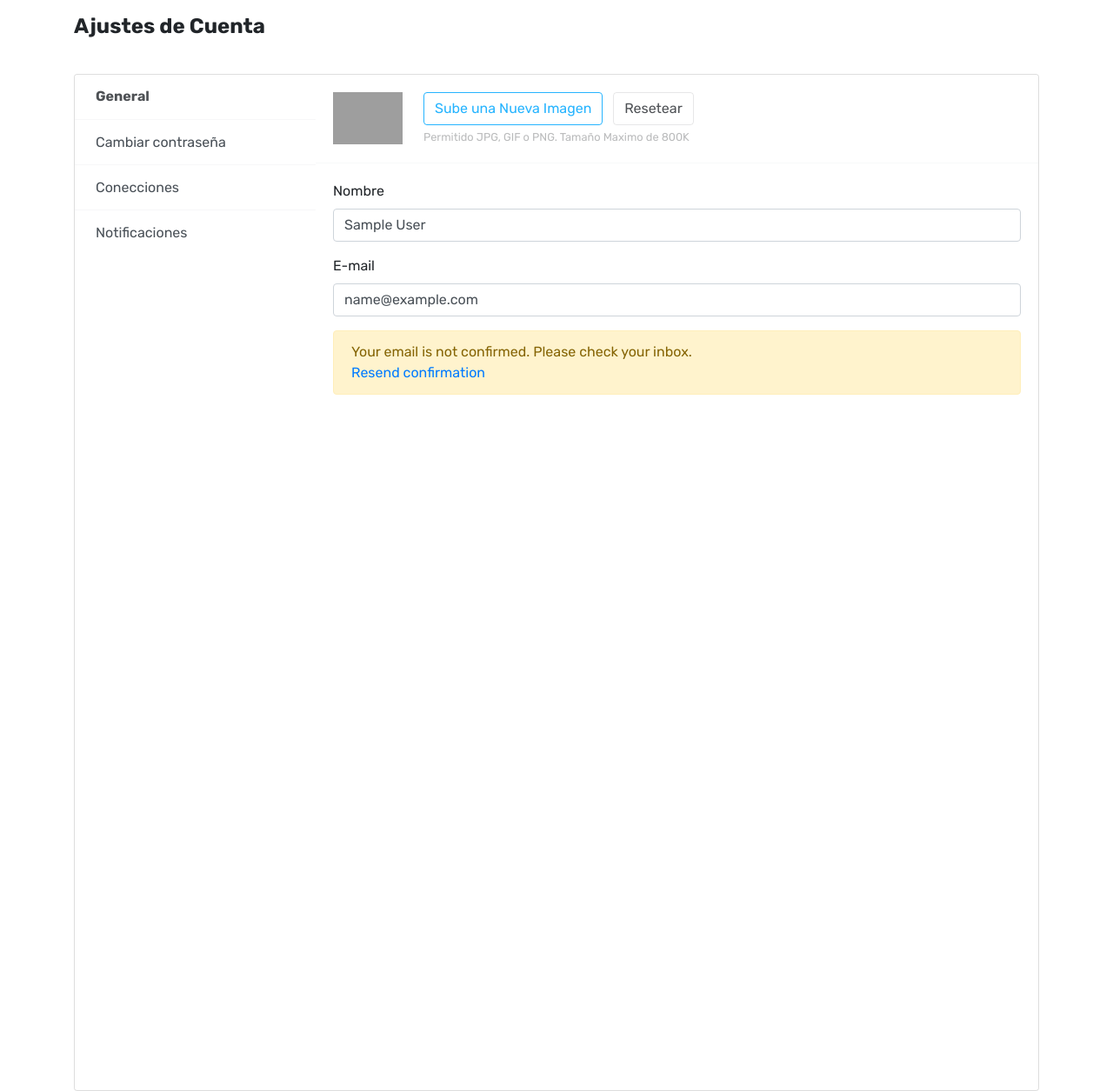
After one commit to T-Restrepo-A/EggRut, a PHP site: page /user.php in a window 1280 px wide. The commit adds this page. Shown: the whole page at 87% size. Run offline with PHP 8.4, Linux system fonts and the light colour scheme; the visitor is signed in with stand-in values (Sample User, id 1); some libraries are stand-ins or nearby versions; grey boxes are pictures that could not be loaded.

Commit message:
Se hace funcional el cambiar contraseña, agregando el hash a trs archivos para mejorar la seguiridad

```diff
--- /dev/null
+++ b/Proyecto_wiper/Eccomerce/cambiar_contraseña.php
@@ -0,0 +1,41 @@
+<?php
+include 'conexion.php';
+include 'listar.php';
+
+// Verificar si el formulario fue enviado
+if ($_SERVER['REQUEST_METHOD'] == 'POST') {
+    $current_password = $_POST['current_password'];
+    $new_password = $_POST['new_password'];
+    $confirm_password = $_POST['confirm_password'];
+
+    // Validar que las nuevas contraseñas coincidan
+    if ($new_password !== $confirm_password) {
+        exit('Las nuevas contraseñas no coinciden.');
+    }
+
+    // Obtener la contraseña actual de la base de datos
+    $stmt = $con->prepare('SELECT contraseña FROM  tbl_usuario WHERE id_usuario = ?');
+    $stmt->bind_param('i', $id);
+    $stmt->execute();
+    $result = $stmt->get_result();
+    $user = $result->fetch_assoc();
+
+    // Verificar la contraseña actual
+    if (!password_verify($current_password, $user['contraseña'])) {
+        exit('La contraseña actual es incorrecta.');
+    }
+    // Hashear la nueva contraseña
+    $new_password_hash = password_hash($new_password, PASSWORD_DEFAULT);
+
+    // Actualizar la contraseña en la base de datos
+    $stmt = $con->prepare('UPDATE  tbl_usuario SET contraseña = ? WHERE id_usuario = ?');
+    $stmt->bind_param('si', $new_password_hash, $id);
+    if ($stmt->execute()) {
+        echo "<script>alert('Cambio hecho exitosamente');</script>";
+        echo "<script>window.location='user.php'; </script>";
+    } else {
+        echo 'Error al cambiar la contraseña.';
+    }
+}
+
+?>
--- a/Proyecto_wiper/Eccomerce/css/main.css
+++ b/Proyecto_wiper/Eccomerce/css/main.css
@@ -286,18 +286,7 @@ main {
 }
 
 /** Apartado navbar  **/
-@import url("https://fonts.googleapis.com/css2?family=Poppins:wght@100;200;300;400;500&display=swap");
-:root {
-  --primary: #eeeeee;
-  --secondary: #227c70;
-  --green: #82cd47;
-  --secondary-light: rgb(34, 124, 112, 0.2);
-  --secondary-light-2: rgb(127, 183, 126, 0.1);
-  --white: #fff;
-  --black: #393e46;
 
-  --shadow: 0px 2px 8px 0px var(--secondary-light);
-}
 .navbar {
     display: flex;
     align-items: center;
@@ -418,6 +407,114 @@ main {
     background-color: var(--secondary-light);
   }
 
+/***  Css user     ***/
+
+
+.ui-w-80 {
+    width : 80px !important;
+    height: auto;
+}
+
+.btn-default {
+    border-color: rgba(24, 28, 33, 0.1);
+    background  : rgba(0, 0, 0, 0);
+    color       : #4E5155;
+}
+
+label.btn {
+    margin-bottom: 0;
+}
+
+.btn-outline-primary {
+    border-color: #26B4FF;
+    background  : transparent;
+    color       : #26B4FF;
+}
+
+.btn {
+    cursor: pointer;
+}
+
+.text-light {
+    color: #babbbc !important;
+}
+
+.btn-facebook {
+    border-color: rgba(0, 0, 0, 0);
+    background  : #3B5998;
+    color       : #fff;
+}
+
+.btn-instagram {
+    border-color: rgba(0, 0, 0, 0);
+    background  : #000;
+    color       : #fff;
+}
+
+.card {
+    background-clip: padding-box;
+    box-shadow     : 0 1px 4px rgba(24, 28, 33, 0.012);
+}
+
+.row-bordered {
+    overflow: hidden;
+}
+
+.account-settings-fileinput {
+    position  : absolute;
+    visibility: hidden;
+    width     : 1px;
+    height    : 1px;
+    opacity   : 0;
+}
+
+.account-settings-links .list-group-item.active {
+    font-weight: bold !important;
+}
+
+html:not(.dark-style) .account-settings-links .list-group-item.active {
+    background: transparent !important;
+}
+
+.account-settings-multiselect~.select2-container {
+    width: 100% !important;
+}
+
+.light-style .account-settings-links .list-group-item {
+    padding     : 0.85rem 1.5rem;
+    border-color: rgba(24, 28, 33, 0.03) !important;
+}
+
+.light-style .account-settings-links .list-group-item.active {
+    color: #4e5155 !important;
+}
+
+.material-style .account-settings-links .list-group-item {
+    padding     : 0.85rem 1.5rem;
+    border-color: rgba(24, 28, 33, 0.03) !important;
+}
+
+.material-style .account-settings-links .list-group-item.active {
+    color: #4e5155 !important;
+}
+
+.dark-style .account-settings-links .list-group-item {
+    padding     : 0.85rem 1.5rem;
+    border-color: rgba(255, 255, 255, 0.03) !important;
+}
+
+.dark-style .account-settings-links .list-group-item.active {
+    color: #fff !important;
+}
+
+.light-style .account-settings-links .list-group-item.active {
+    color: #4E5155 !important;
+}
+
+.light-style .account-settings-links .list-group-item {
+    padding     : 0.85rem 1.5rem;
+    border-color: rgba(24, 28, 33, 0.03) !important;
+}
 
 /*** MEDIA QUERIES ***/
 
--- a/Proyecto_wiper/Eccomerce/listar.php
+++ b/Proyecto_wiper/Eccomerce/listar.php
@@ -8,10 +8,8 @@ if ($validar == null || $validar == '') {
     header("Location: loginPagina.html");
     die();
 } else {
-    // Incluye el archivo de conexión a la base de datos
     include("conexion.php");
 
-    // Obtén el correo del usuario actual
     $correoUsuario = $_SESSION['correo'];
 
     // Consulta la base de datos para obtener los datos del usuario actual
@@ -19,14 +17,11 @@ if ($validar == null || $validar == '') {
     $resultado = mysqli_query($con, $consulta);
 
     if ($resultado) {
-        // Supongo que solo obtendrás un registro, así que no necesitas un bucle while
         $row = $resultado->fetch_array();
         $id = $row['id_usuario'];
         $nombre = $row['nombre'];
         $correo = $row['correo'];
 
-        // Ahora tienes los datos del usuario actual
-        // Puedes usar $id, $nombre y $correo según tus necesidades
     } else {
         // Manejo de errores si la consulta falla
         echo "Error al obtener los datos del usuario.";
--- /dev/null
+++ b/Proyecto_wiper/Eccomerce/user.php
@@ -0,0 +1,202 @@
+<?php
+
+session_start();
+error_reporting(0);
+
+require('listar.php');
+require('cambiar_contraseña.php');
+
+?>
+<!DOCTYPE html>
+<html lang="en">
+
+<head>
+    <meta charset="UTF-8">
+    <meta name="viewport" content="width=device-width, initial-scale=1.0">
+    <title>Perfil Usuario</title>
+    <link rel="stylesheet" href="style.css">
+    <link href="https://cdn.jsdelivr.net/npm/bootstrap@4.5.0/dist/css/bootstrap.min.css" rel="stylesheet">
+    <link rel="stylesheet" href="./css/main.css">
+
+</head>
+
+<body>
+    <div class="container light-style flex-grow-1 container-p-y">
+        <h4 class="font-weight-bold py-3 mb-4">
+            Ajustes de Cuenta
+        </h4>
+        <div class="card overflow-hidden">
+            <div class="row no-gutters row-bordered row-border-light">
+                <div class="col-md-3 pt-0">
+                    <div class="list-group list-group-flush account-settings-links">
+                        <a class="list-group-item list-group-item-action active" data-toggle="list" href="#account-general">General</a>
+                        <a class="list-group-item list-group-item-action" data-toggle="list" href="#account-change-password">Cambiar contraseña</a>
+                        <a class="list-group-item list-group-item-action" data-toggle="list" href="#account-connections">Conecciones</a>
+                        <a class="list-group-item list-group-item-action" data-toggle="list" href="#account-notifications">Notificaciones</a>
+                    </div>
+                </div>
+                <div class="col-md-9">
+                    <div class="tab-content">
+                        <div class="tab-pane fade active show" id="account-general">
+                            <div class="card-body media align-items-center">
+                                <img src="https://bootdey.com/img/Content/avatar/avatar1.png" alt class="d-block ui-w-80">
+                                <div class="media-body ml-4">
+                                    <label class="btn btn-outline-primary">
+                                        Sube una Nueva Imagen
+                                        <input type="file" class="account-settings-fileinput">
+                                    </label> &nbsp;
+                                    <button type="button" class="btn btn-default md-btn-flat">Resetear</button>
+                                    <div class="text-light small mt-1">Permitido JPG, GIF o PNG. Tamaño Maximo de 800K</div>
+                                </div>
+                            </div>
+                            <hr class="border-light m-0">
+                            <div class="card-body">
+                                <div class="form-group">
+                                    <label class="form-label">Nombre</label>
+                                    <input type="text" class="form-control" value="<?php echo $nombre; ?>">
+                                </div>
+                                <div class="form-group">
+                                    <label class="form-label">E-mail</label>
+                                    <input type="text" class="form-control mb-1" value="<?php echo $correo; ?>">
+                                    <div class="alert alert-warning mt-3">
+                                        Your email is not confirmed. Please check your inbox.<br>
+                                        <a href="javascript:void(0)">Resend confirmation</a>
+                                    </div>
+                                </div>
+                            </div>
+                        </div>
+                        <div class="tab-pane fade" id="account-change-password">
+                            <form action="cambiar_contraseña.php" method="post">
+
+                                <div class="card-body pb-2">
+                                    <div class="form-group">
+                                        <label class="form-label">Contraseña Actual</label>
+                                        <input type="password" class="form-control" name="current_password">
+                                    </div>
+                                    <div class="form-group">
+                                        <label class="form-label">Nueva Contraseña</label>
+                                        <input type="password" class="form-control" name="new_password">
+                                    </div>
+                                    <div class="form-group">
+                                        <label class="form-label">Repite la Nueva Contraseña</label>
+                                        <input type="password" class="form-control" name="confirm_password">
+                                    </div>
+                                </div>
+                                <div class="text-right mt-3">
+                                    <button type="submit" class="btn btn-primary">Guardar Cambios</button>&nbsp;
+                                    <button type="button" class="btn btn-default">Cancelar</button>
+                                </div>
+                            </form>
+                        </div>
+
+                    </div>
+
+                    <div class="tab-pane fade" id="account-connections">
+                        <div class="card-body">
+                            <button type="button" class="btn btn-twitter">Conectarse con
+                                <strong>X</strong></button>
+                        </div>
+                        <hr class="border-light m-0">
+                        <div class="card-body">
+                            <h5 class="mb-2">
+                                <a href="javascript:void(0)" class="float-right text-muted text-tiny"><i class="ion ion-md-close"></i> Remover</a>
+                                <i class="ion ion-logo-google text-google"></i>
+                                Estas conectado con Google:
+                            </h5>
+                            <a href="/cdn-cgi/l/email-protection" class="__cf_email__" data-cfemail="f9979498818e9c9595b994989095d79a9694">[email&#160;protected]</a>
+                        </div>
+                        <hr class="border-light m-0">
+                        <div class="card-body">
+                            <button type="button" class="btn btn-facebook">Conectado con
+                                <strong>Facebook</strong></button>
+                        </div>
+                        <hr class="border-light m-0">
+                        <div class="card-body">
+                            <button type="button" class="btn btn-instagram">Conectado con
+                                <strong>Instagram</strong></button>
+                        </div>
+                    </div>
+                    <div class="tab-pane fade" id="account-notifications">
+                        <div class="card-body pb-2">
+                            <h6 class="mb-4">Activity</h6>
+                            <div class="form-group">
+                                <label class="switcher">
+                                    <input type="checkbox" class="switcher-input" checked>
+                                    <span class="switcher-indicator">
+                                        <span class="switcher-yes"></span>
+                                        <span class="switcher-no"></span>
+                                    </span>
+                                    <span class="switcher-label">Email me when someone comments on my article</span>
+                                </label>
+                            </div>
+                            <div class="form-group">
+                                <label class="switcher">
+                                    <input type="checkbox" class="switcher-input" checked>
+                                    <span class="switcher-indicator">
+                                        <span class="switcher-yes"></span>
+                                        <span class="switcher-no"></span>
+                                    </span>
+                                    <span class="switcher-label">Email me when someone answers on my forum
+                                        thread</span>
+                                </label>
+                            </div>
+                            <div class="form-group">
+                                <label class="switcher">
+                                    <input type="checkbox" class="switcher-input">
+                                    <span class="switcher-indicator">
+                                        <span class="switcher-yes"></span>
+                                        <span class="switcher-no"></span>
+                                    </span>
+                                    <span class="switcher-label">Email me when someone follows me</span>
+                                </label>
+                            </div>
+                        </div>
+                        <hr class="border-light m-0">
+                        <div class="card-body pb-2">
+                            <h6 class="mb-4">Application</h6>
+                            <div class="form-group">
+                                <label class="switcher">
+                                    <input type="checkbox" class="switcher-input" checked>
+                                    <span class="switcher-indicator">
+                                        <span class="switcher-yes"></span>
+                                        <span class="switcher-no"></span>
+                                    </span>
+                                    <span class="switcher-label">News and announcements</span>
+                                </label>
+                            </div>
+                            <div class="form-group">
+                                <label class="switcher">
+                                    <input type="checkbox" class="switcher-input">
+                                    <span class="switcher-indicator">
+                                        <span class="switcher-yes"></span>
+                                        <span class="switcher-no"></span>
+                                    </span>
+                                    <span class="switcher-label">Weekly product updates</span>
+                                </label>
+                            </div>
+                            <div class="form-group">
+                                <label class="switcher">
+                                    <input type="checkbox" class="switcher-input" checked>
+                                    <span class="switcher-indicator">
+                                        <span class="switcher-yes"></span>
+                                        <span class="switcher-no"></span>
+                                    </span>
+                                    <span class="switcher-label">Weekly blog digest</span>
+                                </label>
+                            </div>
+                        </div>
+                    </div>
+                </div>
+            </div>
+        </div>
+    </div>
+    </div>
+    <script data-cfasync="false" src="/cdn-cgi/scripts/5c5dd728/cloudflare-static/email-decode.min.js"></script>
+    <script src="https://code.jquery.com/jquery-1.10.2.min.js"></script>
+    <script src="https://cdn.jsdelivr.net/npm/bootstrap@4.5.0/dist/js/bootstrap.bundle.min.js"></script>
+    <script type="text/javascript">
+
+    </script>
+</body>
+
+</html>
--- a/Proyecto_wiper/dashboard.html
+++ b/Proyecto_wiper/dashboard.html
@@ -104,7 +104,7 @@
     </div>
 
     <script src="https://cdn.jsdelivr.net/npm/glider-js@1.7.3/glider.min.js"></script>
-    <script src="https://kit.fontawesome.com/2c36e9b7b1.js" crossorigin="anonymous"></script>
+
   </section>
 
   <!--  Modulo Productos  -->
--- a/Proyecto_wiper/js/app.js
+++ b/Proyecto_wiper/js/app.js
@@ -46,6 +46,10 @@ btnSignUp.addEventListener("click", e=>{
     formRegister.classList.remove("hide");
 })
 
+// Redireccionar el boton volver
+
+
+
 //-----------------------Validaciones Codigo de login------------------------------
 
 function validateForm() {
--- a/Proyecto_wiper/styles/style_f.css
+++ b/Proyecto_wiper/styles/style_f.css
@@ -55,6 +55,8 @@ body {
     cursor: pointer;
     transition: background-color .3s ease;
 }
+
+
 .info-childs input:hover{
     background-color: #9191bd;
     border: none;
```
Also changed, not shown: Proyecto_wiper/Eccomerce/index.php (+2 -31 lines), Proyecto_wiper/Eccomerce/login.php (+21 -19 lines), Proyecto_wiper/Eccomerce/loginPagina.html (+7 -1 lines), Proyecto_wiper/Eccomerce/register.php (+18 -9 lines).
